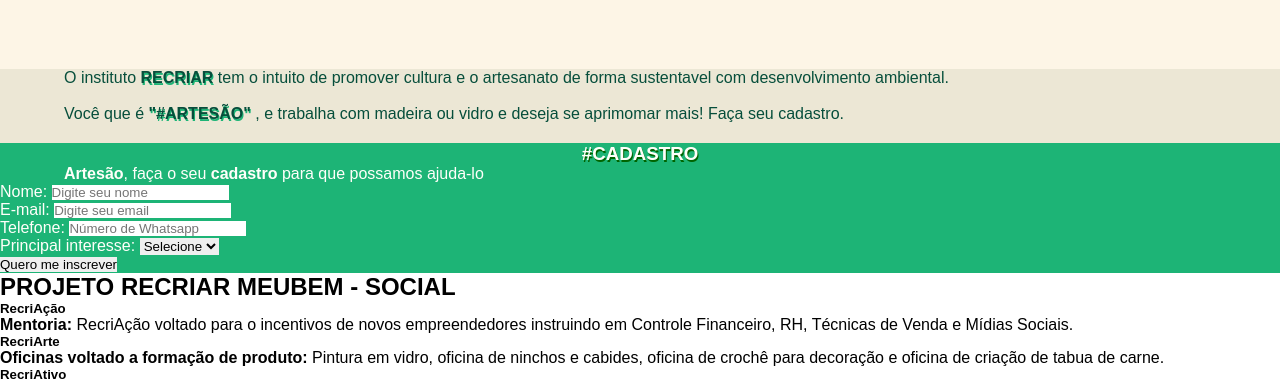
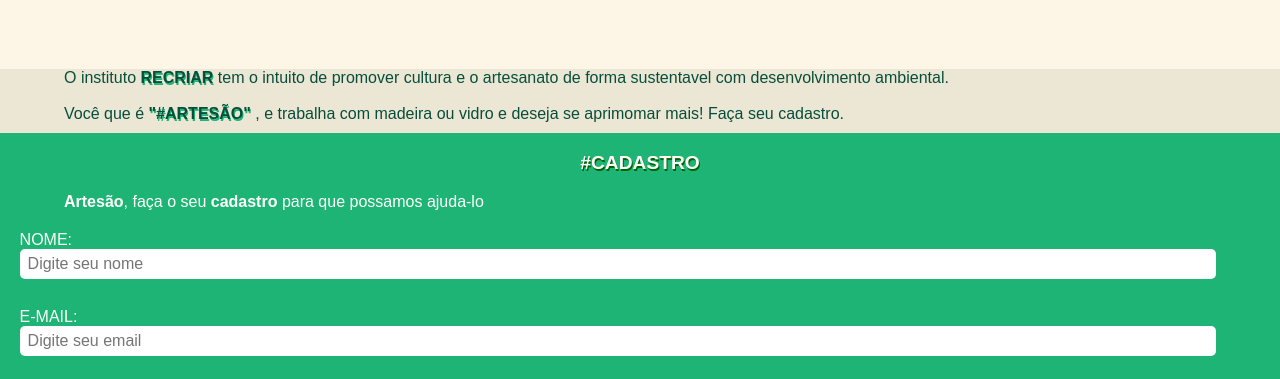
Before and after one commit to varelacouto/irecriar.github.io, a plain HTML site: page index.html in a window 1280 px wide. Shown: the part 531-910 px from the top of the page. Drawn offline with nearby package versions, Linux system fonts and the light colour scheme; a script that the page names is missing; a web font is replaced by a local one.

Commit message:
Add files via upload

```diff
--- a/css/styles.css
+++ b/css/styles.css
@@ -8,11 +8,11 @@
     word-wrap: break-word;
     overflow-wrap: break-word;
     font-family: 'Mochiy Pop One', sans-serif;
+    font-size: 1rem;
 }
 
 main {
     margin: auto;
-
 }
 
 .parallax-1 {
@@ -44,16 +44,49 @@ main {
 
 #subscription-form {
     background-color: #1DB476;
-    flex-direction: column;
-    height: auto;
     color: #FFFFFA;
+
+
 }
 
 #subscription-form .pa{
-    margin-top: 20px;
+    margin-top: 10px;
     text-align: center;
     color: #FFFFFA;
     text-shadow: 1PX 2PX #006400;
+    font-size: 1.2em;
+    padding: 1em;
+}
+
+.form-group {
+    text-transform: uppercase;
+    padding: 1em;
+    display: flex;
+    flex-direction: column;
+    font-size: .6em;
+    width: 95%;
+    margin: 10px 10px;
+}
+
+.form-group input,
+.form-group select {
+    padding: 6px 8px;
+    border-radius: 5px
+}
+
+.btn {
+    width: 95%;
+    font-size: 1rem;
+    text-transform: uppercase;
+    padding: 0.4em 1em;
+    cursor: pointer;
+    box-shadow: 0 5px 0 #006400;
+    background-color: #064e3b;
+    color: #FFFFFA;
+    margin: 10px 10px;
+    letter-spacing: 2px;
+
+
 }
 
 
```
